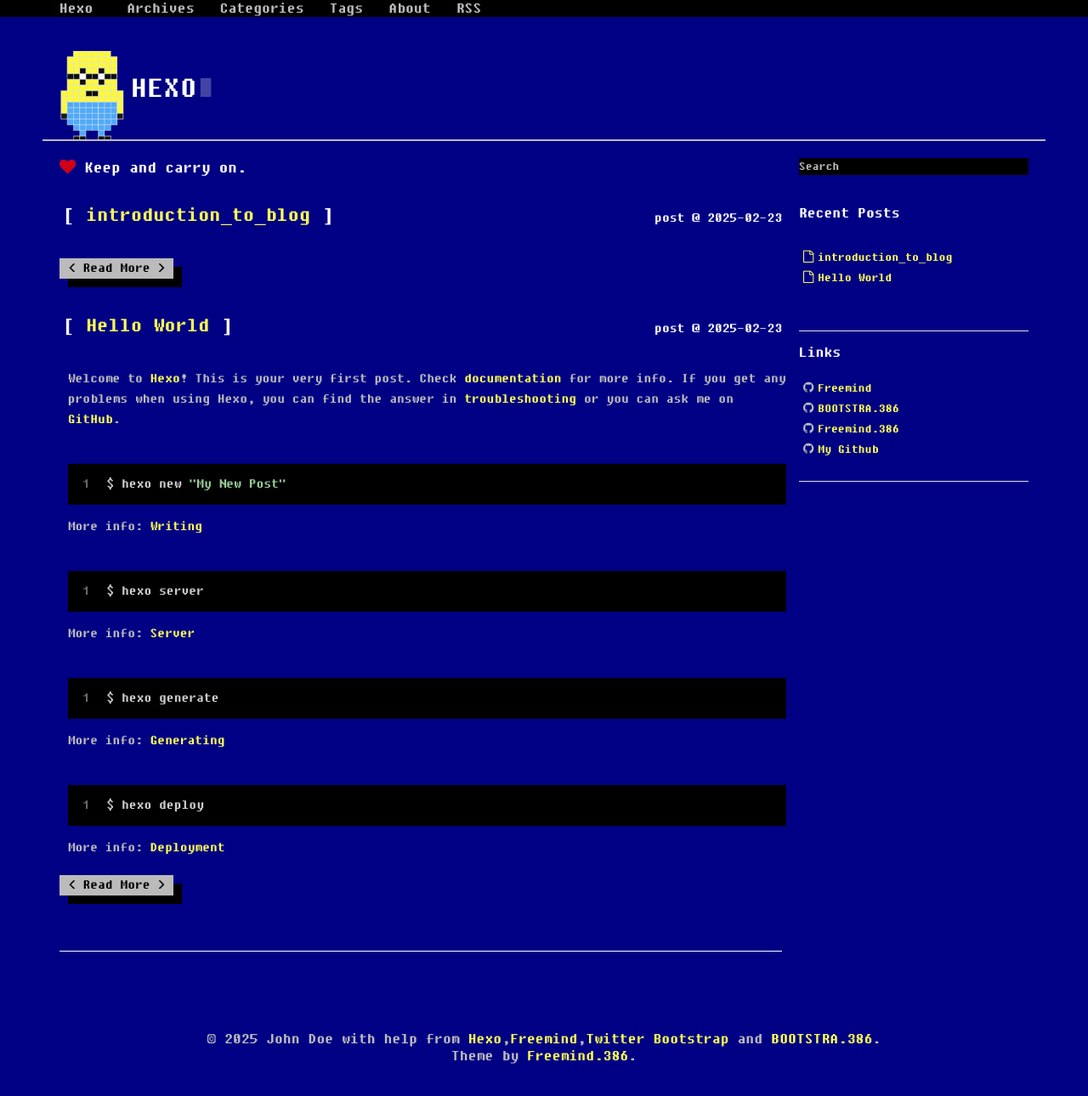
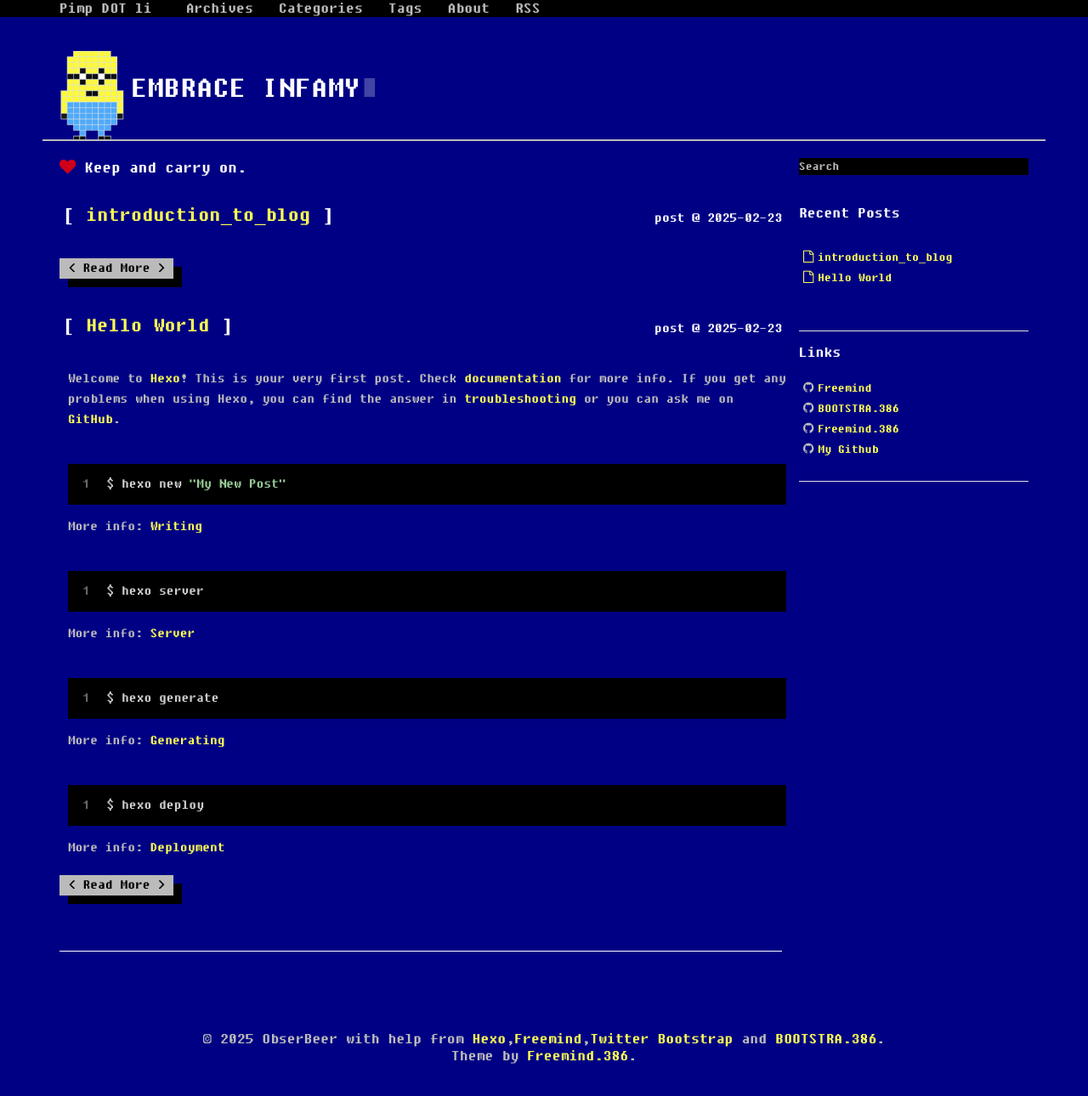
Before and after one commit to obserbeer/obserbeer.github.io, a plain HTML site: page index.html in a window 1280 px wide. Shown: the whole page at 85% size. Drawn offline with Linux system fonts and the light colour scheme; a web font is replaced by a local one.

Commit message:
Site updated: 2025-02-23 21:07:49

```diff
--- a/index.html
+++ b/index.html
@@ -6,14 +6,16 @@
   <meta http-equiv="cache-control" content="no-cache">
   <meta http-equiv="expires" content="0">
 
-  <title>Hexo</title>
-  <meta name="author" content="John Doe">
+  <title>Pimp DOT li</title>
+  <meta name="author" content="ObserBeer">
+
+  <meta name="description" content="Another shit blog on internet">
 
 
   <meta name="viewport" content="width=device-width, initial-scale=1, maximum-scale=1">
 
 
-  <meta property="og:site_name" content="Hexo"/>
+  <meta property="og:site_name" content="Pimp DOT li"/>
 
 
     <meta property="og:image" content=""/>
@@ -58,7 +60,7 @@
         <span class="icon-bar"></span>
         <span class="icon-bar"></span>
       </button>
-	  <a class="navbar-brand" href="/">Hexo</a>
+	  <a class="navbar-brand" href="/">Pimp DOT li</a>
       <div class="collapse navbar-collapse nav-menu">
 		<ul class="nav navbar-nav">
 
@@ -101,7 +103,7 @@
   <div class="container">
   	<div class="content">
     	 <div class="page-header logo">
-  <h1>Hexo<span class="blink-fast">∎</span></h1>
+  <h1>Embrace infamy<span class="blink-fast">∎</span></h1>
 </div>
 
 <div class="row page">
@@ -273,7 +275,7 @@
   </div>
   <div class="container-narrow">
   <footer> <p>
-  &copy; 2025 John Doe
+  &copy; 2025 ObserBeer
 
       with help from <a href="http://hexo.io/" target="_blank">Hexo</a>,<a target="_blank" rel="noopener" href="http://github.com/wzpan/hexo-theme-freemind/">Freemind</a>,<a href="http://getbootstrap.com/" target="_blank">Twitter Bootstrap</a> and <a href="http://getbootstrap.com/" target="_blank">BOOTSTRA.386</a>.
      <br> Theme by <a target="_blank" rel="noopener" href="http://github.com/wzpan/hexo-theme-freemind/">Freemind.386</a>.
```
Also changed, not shown: 2025/02/23/hello-world/index.html (+6 -6 lines), 2025/02/23/introduction-to-blog/index.html (+7 -5 lines), about-me/index.html (+7 -5 lines), archives/2025/02/index.html (+7 -5 lines), archives/2025/index.html (+7 -5 lines), archives/index.html (+7 -5 lines).
